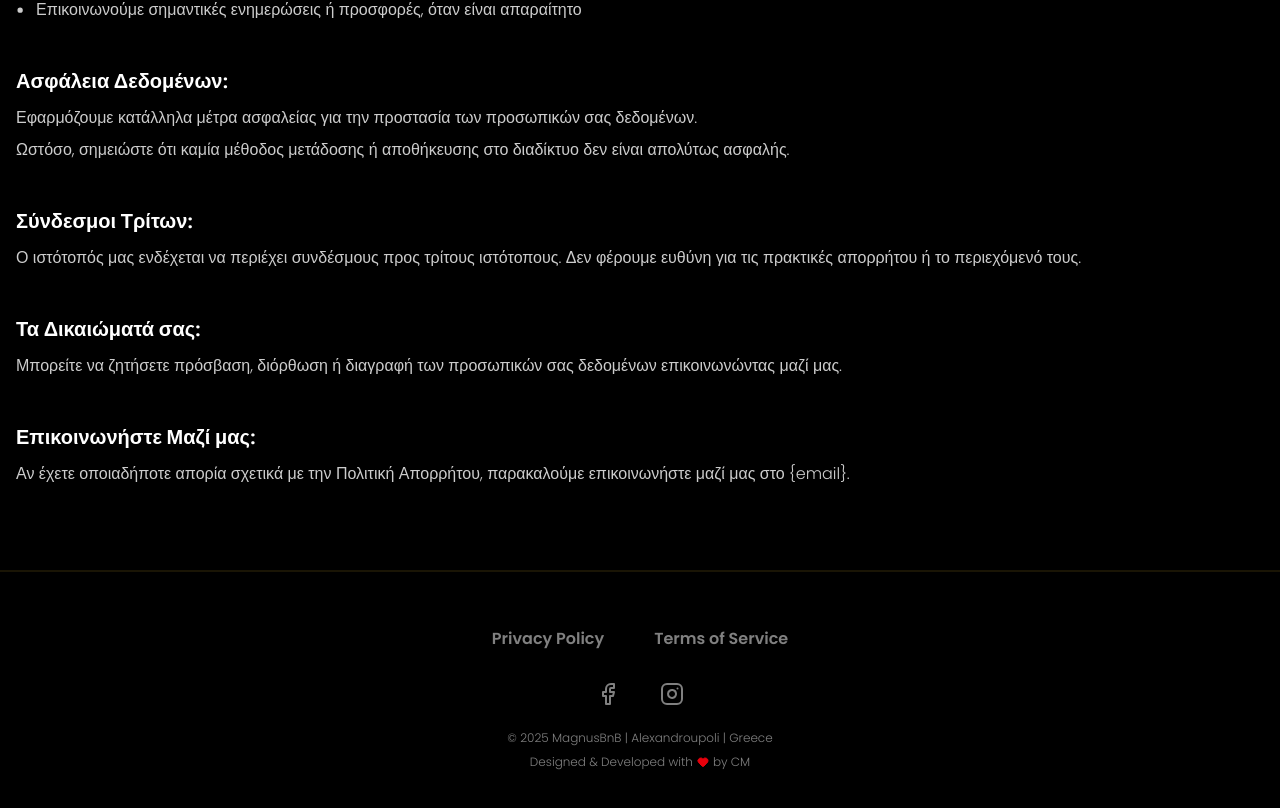
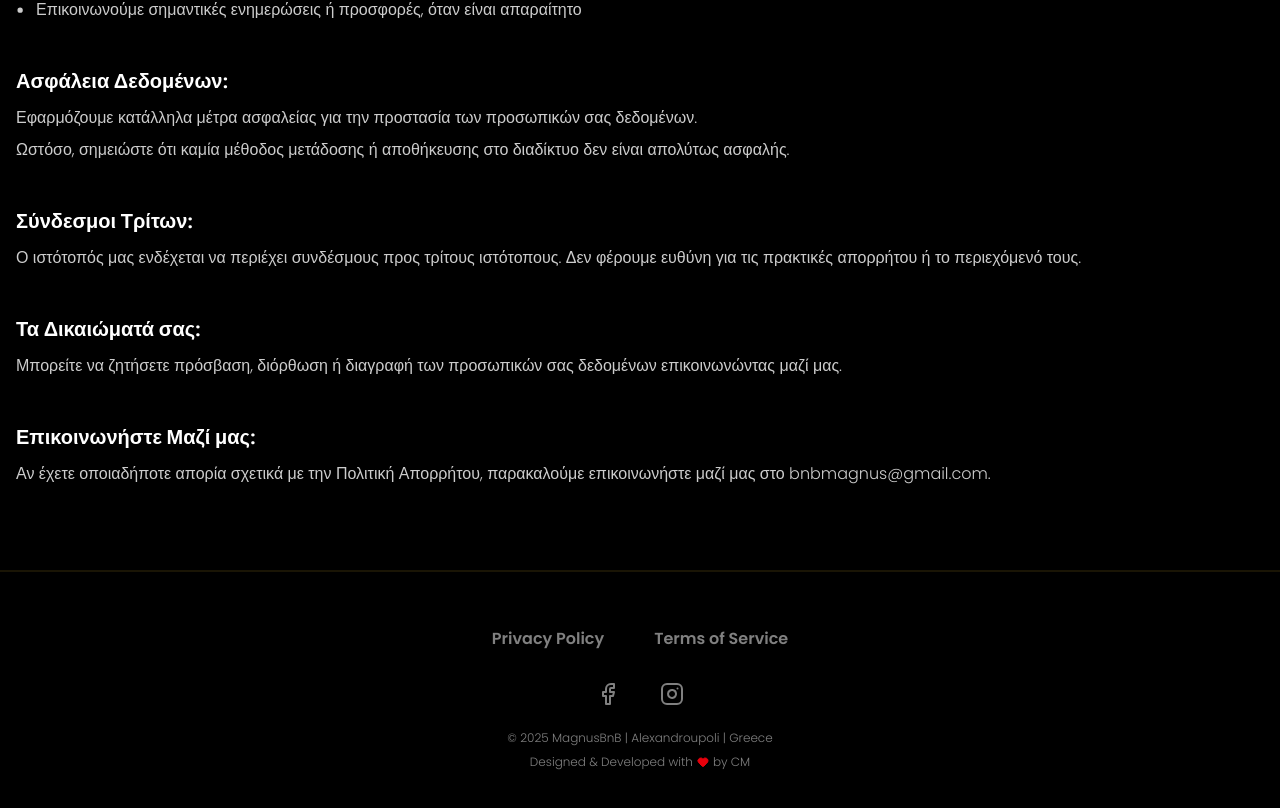
Before and after one commit to chrismitsdev/magnus-bnb, a Next.js app: page /privacy-policy in a window 1280 px wide. Shown: the part 772-1580 px from the top of the page. Built offline with nearby package versions, Linux system fonts and the light colour scheme; a web font is replaced by a local one.

Commit message:
chore: replaced email placeholder with actual brand email

```diff
--- a/src/app/privacy-policy/page.tsx
+++ b/src/app/privacy-policy/page.tsx
@@ -119,7 +119,7 @@ export default function PrivacyPolicyPage() {
             <Typography variant='h4'>Επικοινωνήστε Μαζί μας:</Typography>
             <Typography>
               Αν έχετε οποιαδήποτε απορία σχετικά με την Πολιτική Απορρήτου,
-              παρακαλούμε επικοινωνήστε μαζί μας στο {'{email}'}.
+              παρακαλούμε επικοινωνήστε μαζί μας στο bnbmagnus@gmail.com.
             </Typography>
           </div>
         </div>
--- a/src/app/terms-of-service/page.tsx
+++ b/src/app/terms-of-service/page.tsx
@@ -76,7 +76,7 @@ export default function TermsOfServicePage() {
             <Typography variant='h4'>Στοιχεία Επικοινωνίας:</Typography>
             <Typography>
               Για οποιαδήποτε ερώτηση σχετικά με τους Όρους Χρήσης, παρακαλούμε
-              επικοινωνήστε μαζί μας στο {'{email}'}.
+              επικοινωνήστε μαζί μας στο bnbmagnus@gmail.com.
             </Typography>
           </div>
         </div>
```
